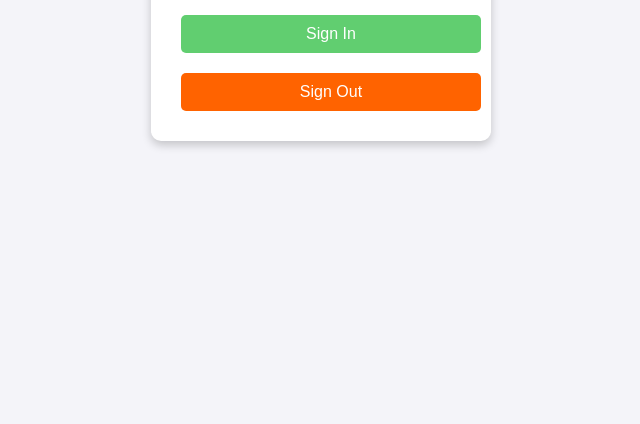
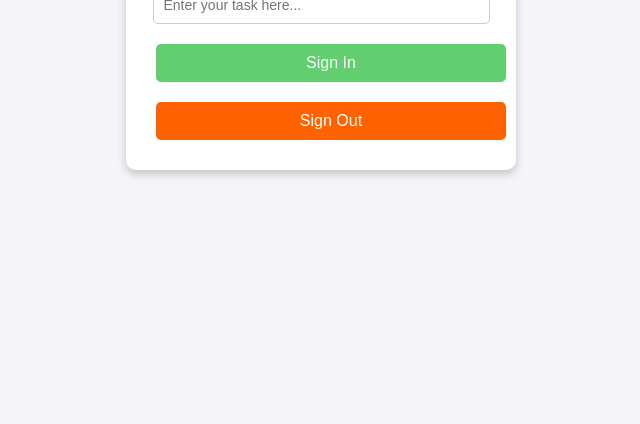
Before and after one commit to VISHAL6074/reportingeasy, a plain HTML site: page index.html in a window 1280 px wide. Shown: the part 376-800 px from the top of the page, without its empty margins (319-959 px from the left). Drawn offline with Linux system fonts and the light colour scheme.

Commit message:
Update index.html

```diff
--- a/index.html
+++ b/index.html
@@ -3,7 +3,7 @@
 <head>
     <meta charset="UTF-8">
     <meta name="viewport" content="width=device-width, initial-scale=1.0">
-    <title>Sign In & Sign Out</title>
+    <title>Sign In & Sign Out with Notes</title>
     <style>
         body {
             font-family: Arial, sans-serif;
@@ -22,12 +22,21 @@
             border-radius: 10px;
             padding: 20px;
             text-align: center;
-            width: 300px;
+            width: 350px;
         }
 
         h1 {
             margin-bottom: 20px;
             color: #2B2437;
+        }
+
+        input[type="text"] {
+            width: 90%;
+            padding: 10px;
+            margin: 10px 0;
+            border: 1px solid #ccc;
+            border-radius: 5px;
+            font-size: 14px;
         }
 
         button {
@@ -61,6 +70,7 @@
 <body>
     <div class="container">
         <h1>User Actions</h1>
+        <input type="text" id="taskInput" placeholder="Enter your task here..." />
         <button id="signInButton" class="sign-in">Sign In</button>
         <button id="signOutButton" class="sign-out">Sign Out</button>
     </div>
@@ -89,13 +99,15 @@
         // Event listeners for buttons
         document.getElementById('signInButton').addEventListener('click', () => {
             const currentDateTime = getCurrentDateTime();
-            const signInText = `Signed in on ${currentDateTime}`;
+            const task = document.getElementById('taskInput').value.trim();
+            const signInText = `Signed in on ${currentDateTime}. Today I will work on: "${task}"`;
             copyToClipboard(signInText);
         });
 
         document.getElementById('signOutButton').addEventListener('click', () => {
             const currentDateTime = getCurrentDateTime();
-            const signOutText = `Signing out for the day on ${currentDateTime}. Wishing everyone a peaceful and productive time ahead. Take care!`;
+            const task = document.getElementById('taskInput').value.trim();
+            const signOutText = `Signing out for the day on ${currentDateTime}. Today I worked on: "${task}". Wishing everyone a peaceful and productive time ahead. Take care!`;
             copyToClipboard(signOutText);
         });
     </script>
```
